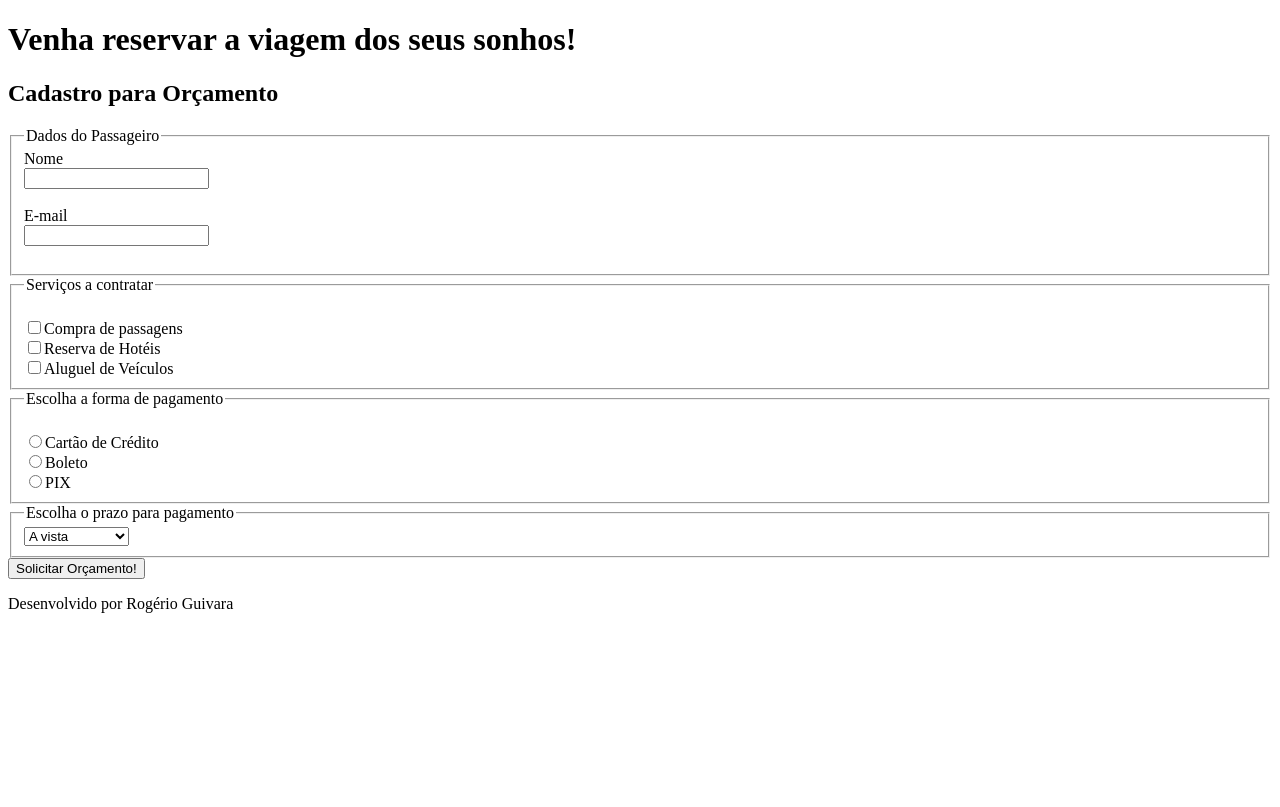
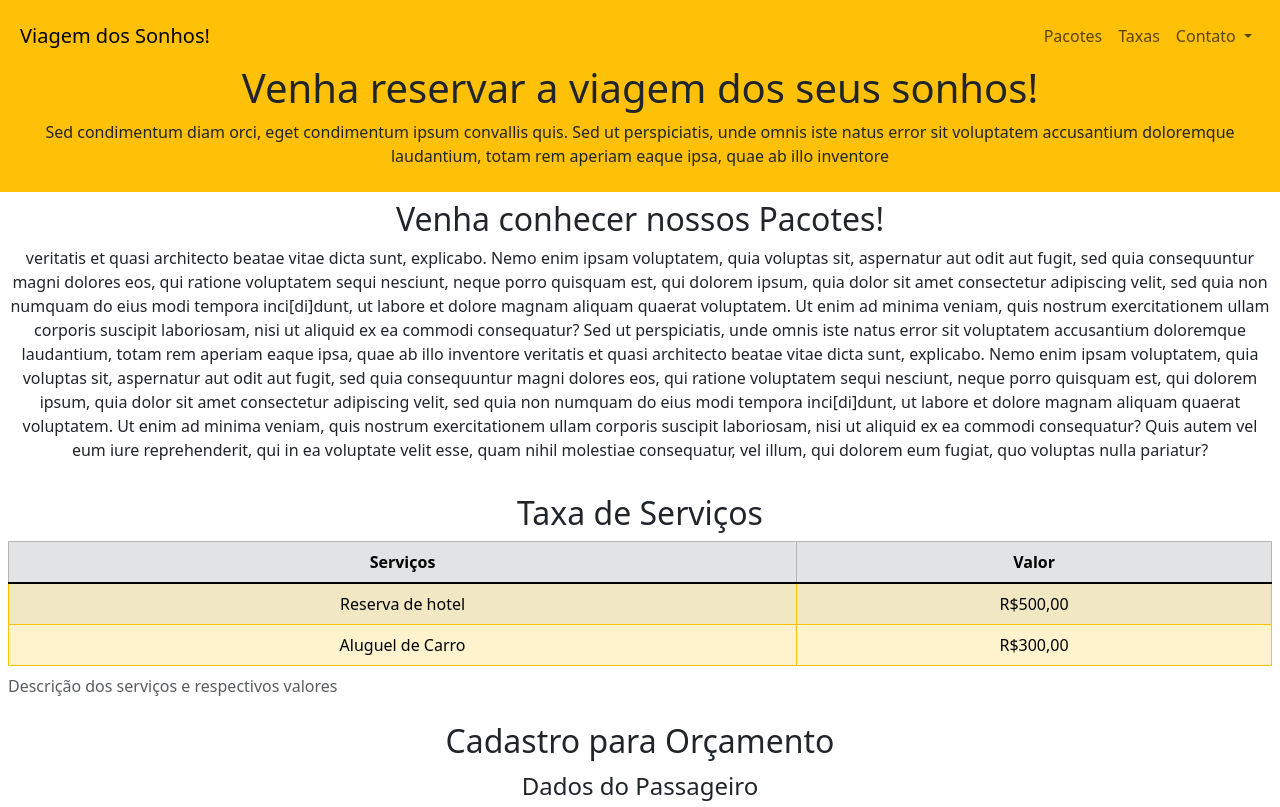
Before and after one commit to rogerio-guivara/Atividades-Descomplica, a website: page reserva.html in a window 1280 px wide. Shown: the top 807 px of the page. Drawn offline with nearby package versions, Linux system fonts and the light colour scheme.

Commit message:
Update reserva.html

```diff
--- a/reserva.html
+++ b/reserva.html
@@ -1,43 +1,132 @@
 <!DOCTYPE html>
 <html lang="pt-BR">
+
 <head>
+    </style>
     <meta charset="UTF-8">
     <meta name="viewport" content="width=device-width, initial-scale=1.0">
     <title>Reserva de Viagem</title>
+    <link href="https://cdn.jsdelivr.net/npm/bootstrap@5.3.1/dist/css/bootstrap.min.css" rel="stylesheet"
+        integrity="sha384-4bw+/aepP/YC94hEpVNVgiZdgIC5+VKNBQNGCHeKRQN+PtmoHDEXuppvnDJzQIu9" crossorigin="anonymous">
+    <link rel="stylesheet" href="estilos.css">
 </head>
+
 <body>
-    <header>
+    <header class="container-fluid p-2 bg-warning text-center">
+        <nav class="navbar navbar-expand-lg bg-warning">
+            <div class="container-fluid">
+                <a class="navbar-brand" href="#">Viagem dos Sonhos!</a>
+                <button class="navbar-toggler" type="button" data-bs-toggle="collapse"
+                    data-bs-target="#navbarSupportedContent" aria-controls="navbarSupportedContent"
+                    aria-expanded="false" aria-label="Toggle navigation">
+                    <span class="navbar-toggler-icon"></span>
+                </button>
+                <div class="collapse navbar-collapse justify-content-end" id="navbarSupportedContent">
+                    <ul class="navbar-nav">
+                        <li class="nav-item">
+                            <a class="nav-link" aria-current="page" href="#">Pacotes</a>
+                        </li>
+                        <li class="nav-item">
+                            <a class="nav-link" href="#">Taxas</a>
+                        </li>
+                        <li class="nav-item dropdown">
+                            <a class="nav-link dropdown-toggle" href="#" role="button" data-bs-toggle="dropdown"
+                                aria-expanded="false">
+                                Contato
+                            </a>
+                            <ul class="dropdown-menu">
+                                <li><a class="dropdown-item" href="#">Action</a></li>
+                                <li><a class="dropdown-item" href="#">Another action</a></li>
+                                <li>
+                                    <hr class="dropdown-divider">
+                                </li>
+                                <li><a class="dropdown-item" href="#">Something else here</a></li>
+                            </ul>
+                        </li>
+                    </ul>
+                </div>
+            </div>
+        </nav>
+
         <h1>Venha reservar a viagem dos seus sonhos!</h1>
+        <p>
+            Sed condimentum diam orci, eget condimentum ipsum convallis quis. Sed ut perspiciatis, unde omnis iste natus
+            error sit voluptatem accusantium doloremque laudantium, totam rem aperiam eaque ipsa, quae ab illo inventore
+        </p>
     </header>
-    <section>
+    <section class="container-fluid p-2 bg-white text-center">
+        <h2>Venha conhecer nossos Pacotes!</h2>
+        <p> veritatis et quasi architecto beatae vitae dicta sunt, explicabo. Nemo enim ipsam voluptatem, quia voluptas
+            sit, aspernatur aut odit aut fugit, sed quia consequuntur magni dolores eos, qui ratione voluptatem sequi
+            nesciunt, neque porro quisquam est, qui dolorem ipsum, quia dolor sit amet consectetur adipiscing velit, sed
+            quia non numquam do eius modi tempora inci[di]dunt, ut labore et dolore magnam aliquam quaerat voluptatem.
+            Ut enim ad minima veniam, quis nostrum exercitationem ullam corporis suscipit laboriosam, nisi ut aliquid ex
+            ea commodi consequatur?
+            Sed ut perspiciatis, unde omnis iste natus error sit voluptatem accusantium doloremque laudantium, totam rem
+            aperiam eaque ipsa, quae ab illo inventore veritatis et quasi architecto beatae vitae dicta sunt, explicabo.
+            Nemo enim ipsam voluptatem, quia voluptas sit, aspernatur aut odit aut fugit, sed quia consequuntur magni
+            dolores eos, qui ratione voluptatem sequi nesciunt, neque porro quisquam est, qui dolorem ipsum, quia dolor
+            sit amet consectetur adipiscing velit, sed quia non numquam do eius modi tempora inci[di]dunt, ut labore et
+            dolore magnam aliquam quaerat voluptatem. Ut enim ad minima veniam, quis nostrum exercitationem ullam
+            corporis suscipit laboriosam, nisi ut aliquid ex ea commodi consequatur? Quis autem vel eum iure
+            reprehenderit, qui in ea voluptate velit esse, quam nihil molestiae consequatur, vel illum, qui dolorem eum
+            fugiat, quo voluptas nulla pariatur?
+        </p>
+    </section>
+
+    <section class="container-fluid p-2 bg-#f4f4f4 text-center">
+
+
+        <h2>Taxa de Serviços</h2>
+
+        <table class="table table-warning table-striped table-hover table-bordered border-warning">
+            <caption> Descrição dos serviços e respectivos valores</caption>
+            <thead class="table-secondary">
+                <tr>
+                    <th>Serviços</th>
+                    <th>Valor</th>
+                </tr>
+            </thead>
+            <tbody class="table-group-divider">
+                <tr>
+                    <td>Reserva de hotel</td>
+                    <td>R$500,00</td>
+                </tr>
+                <tr>
+                    <td>Aluguel de Carro</td>
+                    <td>R$300,00</td>
+                </tr>
+            </tbody>
+        </table>
+
         <h2> Cadastro para Orçamento</h2>
         <form method="GET" action="">
             <fieldset>
                 <legend>Dados do Passageiro</legend>
-                <label>Nome</label><br>
-                <input type="text" name="nome"><br><br>
+                <label style="padding: 15px;">Nome</label>
+                <input type="text" name="nome">
 
-                <label>E-mail</label><br>
-                <input type="email" required name="email"><br><br>
+                <label style="padding: 0px, 0px, 0px, 25px;">E-mail</label>
+                <input type="email" required name="email">
             </fieldset>
 
             <fieldset>
                 <legend>Serviços a contratar</legend>
                 <label>
-                    <br><input type="checkbox" name="passagens" value="Passagens">Compra de passagens
-                </label>
+                    <input type="checkbox" name="passagens" value="Passagens">Compra de passagens
+                </label><br>
                 <label>
-                    <br><input type="checkbox" name="hospedagem" value="Hospedagem">Reserva de Hotéis
-                </label>
+                    <input type="checkbox" name="hospedagem" value="Hospedagem">Reserva de Hotéis
+                </label><br>
                 <label>
-                    <br><input type="checkbox" name="veiculos" value="Veículo">Aluguel de Veículos
+                    <input type="checkbox" name="veiculos" value="Veículo">Aluguel de Veículos
                 </label>
             </fieldset>
 
             <fieldset>
                 <legend>Escolha a forma de pagamento</legend>
                 <label>
-                    <br><input type="radio" name="formaPagamento" value="Cartão de Crédito">Cartão de Crédito
+                    <input type="radio" name="formaPagamento" value="Cartão de Crédito">Cartão de Crédito
                 </label>
 
                 <label>
@@ -64,7 +153,15 @@
 
     </section>
     <section>
-        <footer> <p> Desenvolvido por Rogério Guivara</p></footer>
+        <footer>
+            <div class="text-center p-3" style="background-color: rgba(0, 0, 0, 0.2);">
+                © 2020 Copyright:
+                <a class="text-black" href="https://mdbootstrap.com/">MDBootstrap.com</a>
+              </div>
+        </footer>
     </section>
+    <script src="https://cdn.jsdelivr.net/npm/bootstrap@5.3.1/dist/js/bootstrap.bundle.min.js"
+        integrity="sha384-HwwvtgBNo3bZJJLYd8oVXjrBZt8cqVSpeBNS5n7C8IVInixGAoxmnlMuBnhbgrkm"
+        crossorigin="anonymous"></script>
 </body>
 </html>
```
